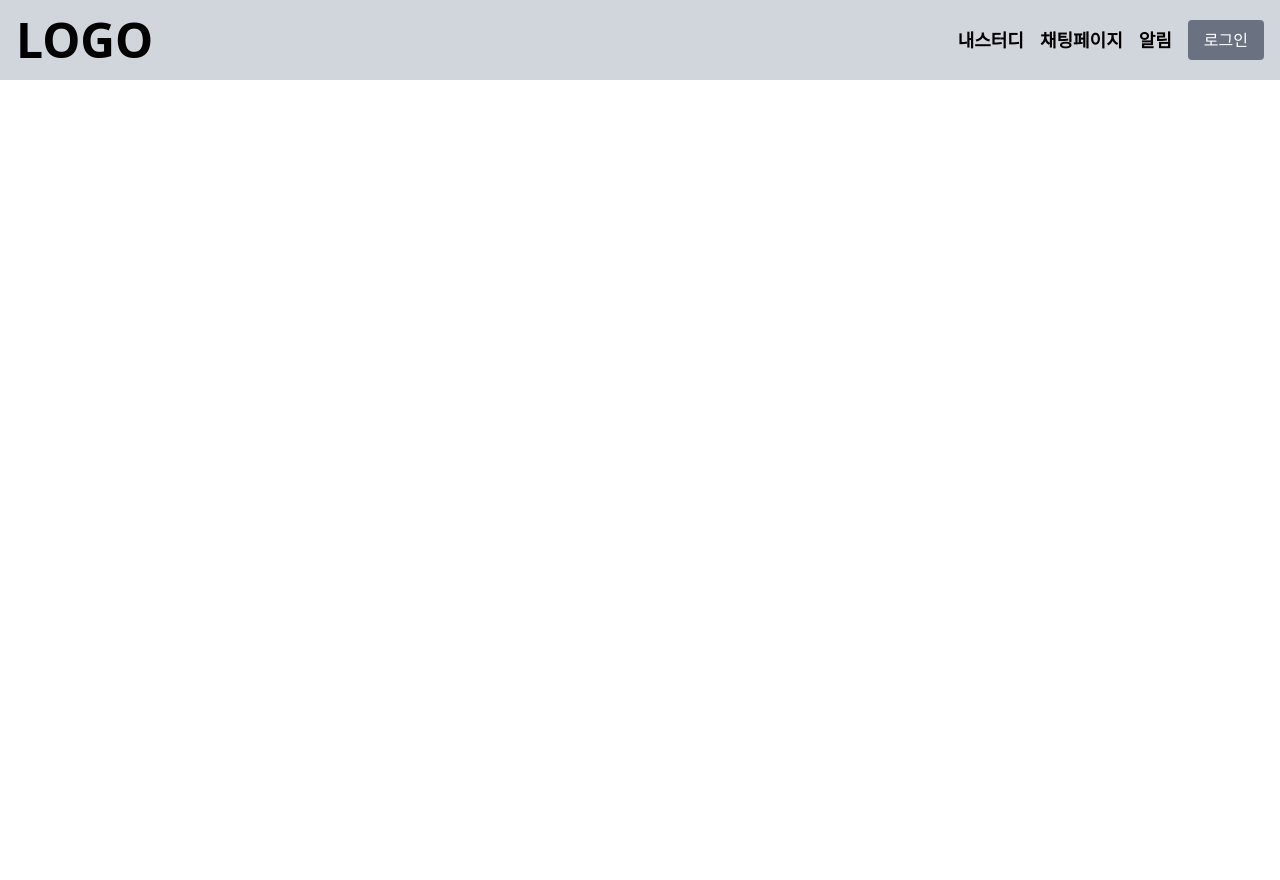
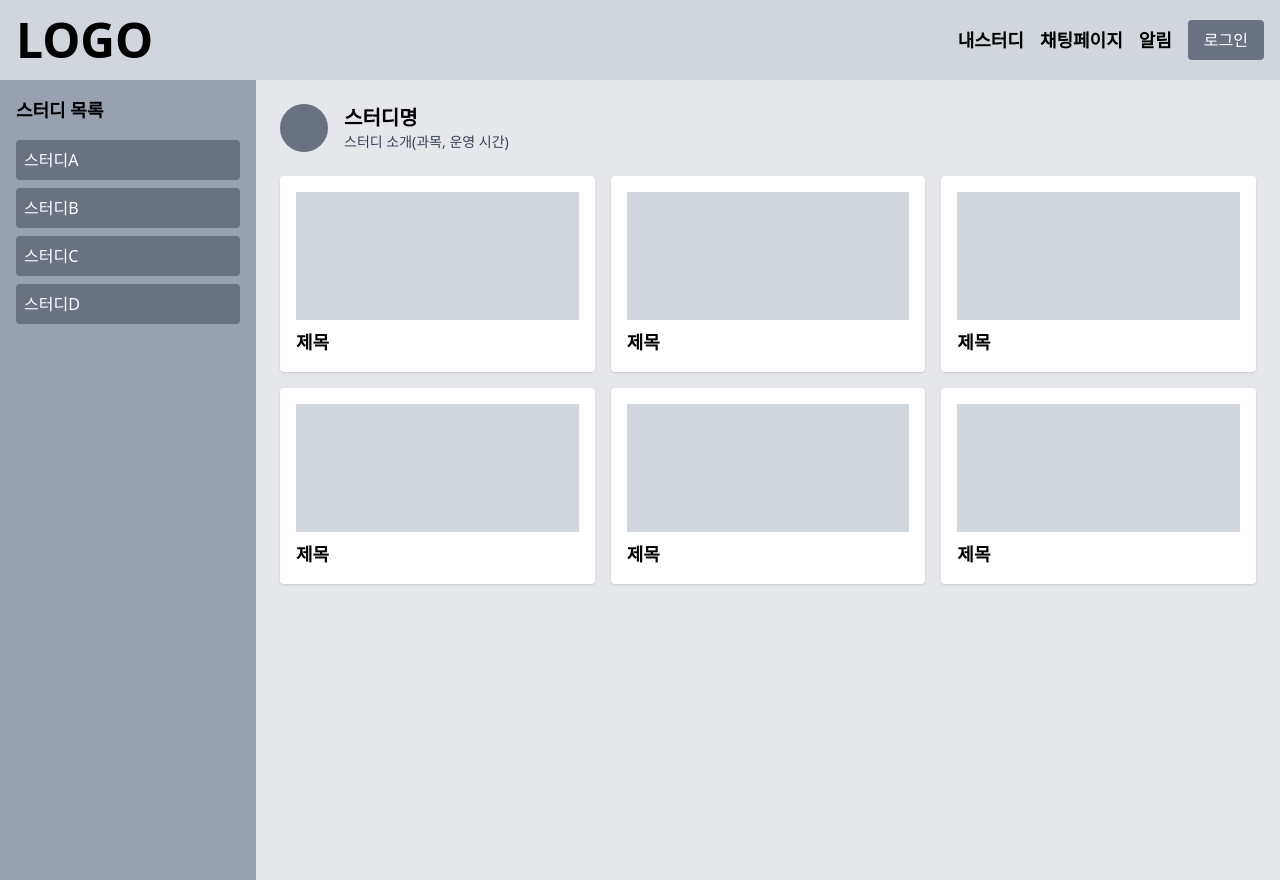
Before and after one commit to BackEndSchoolPlus3th/Smore_FE, a React (Vite) app: page /1/article in a window 1280 px wide. Before the commit the page ends 800 px from the top, so only its background shows below. Built offline with nearby package versions, Linux system fonts and the light colour scheme.

Commit message:
fix: 페이지 수정

```diff
--- a/src/app/App.tsx
+++ b/src/app/App.tsx
@@ -1,6 +1,6 @@
 import { BrowserRouter as Router, Routes, Route } from 'react-router-dom';
 import './App.css';
-import { RecruitmentPage, ChatPage } from '../pages';
+import { RecruitmentPage, StudyArticlePage, ChatPage } from '../pages';
 import { Header } from '../widgets';
 
 function App() {
@@ -11,6 +11,10 @@ function App() {
                 <Routes>
                     <Route path="/" element={<RecruitmentPage />} />
                     <Route path="/chat" element={<ChatPage />} />
+                    <Route
+                        path="/:studyId/article"
+                        element={<StudyArticlePage />}
+                    />
                 </Routes>
             </div>
         </Router>
--- a/src/pages/index.tsx
+++ b/src/pages/index.tsx
@@ -1,3 +1,3 @@
-export { default as MainPage } from './main/MainPage';
-export { default as RecruitmentPage } from './main/RecruitmentPage';
+export { default as RecruitmentPage } from './main/recruitment/RecruitmentPage';
+export { default as StudyArticlePage } from './study/article/StudyArticlePage';
 export { default as ChatPage } from './chat/ChatPage';
--- a/src/pages/main/MainPage.tsx
+++ b/src/pages/main/recruitment/RecruitmentPage.tsx
@@ -1,6 +1,6 @@
 import React from 'react';
 
-const MainPage: React.FC = () => {
+const RecruitmentPage: React.FC = () => {
     return (
         <div className="flex flex-col items-center justify-center h-screen">
             <h1 className="text-4xl font-bold">Hello!</h1>
@@ -9,4 +9,4 @@ const MainPage: React.FC = () => {
     );
 };
 
-export default MainPage;
+export default RecruitmentPage;
--- a/src/pages/main/RecruitmentPage.tsx
+++ b/src/pages/study/article/StudyArticlePage.tsx
@@ -1,11 +1,7 @@
 // import React, { useState } from "react";
-import Header from '../../widgets/header/Header.tsx';
-
-const RecruitmentPage = () => {
+const StudyArticlePage = () => {
     return (
         <div className="flex flex-col w-full h-screen bg-gray-100">
-            <Header />
-
             <div className="flex flex-1">
                 {/* 사이드바 */}
                 <div className="w-1/5 bg-gray-400 p-4">
@@ -57,4 +53,4 @@ const RecruitmentPage = () => {
     );
 };
 
-export default RecruitmentPage;
+export default StudyArticlePage;
```
Also changed, not shown: src/pages/study/schedule/index.tsx (added).
